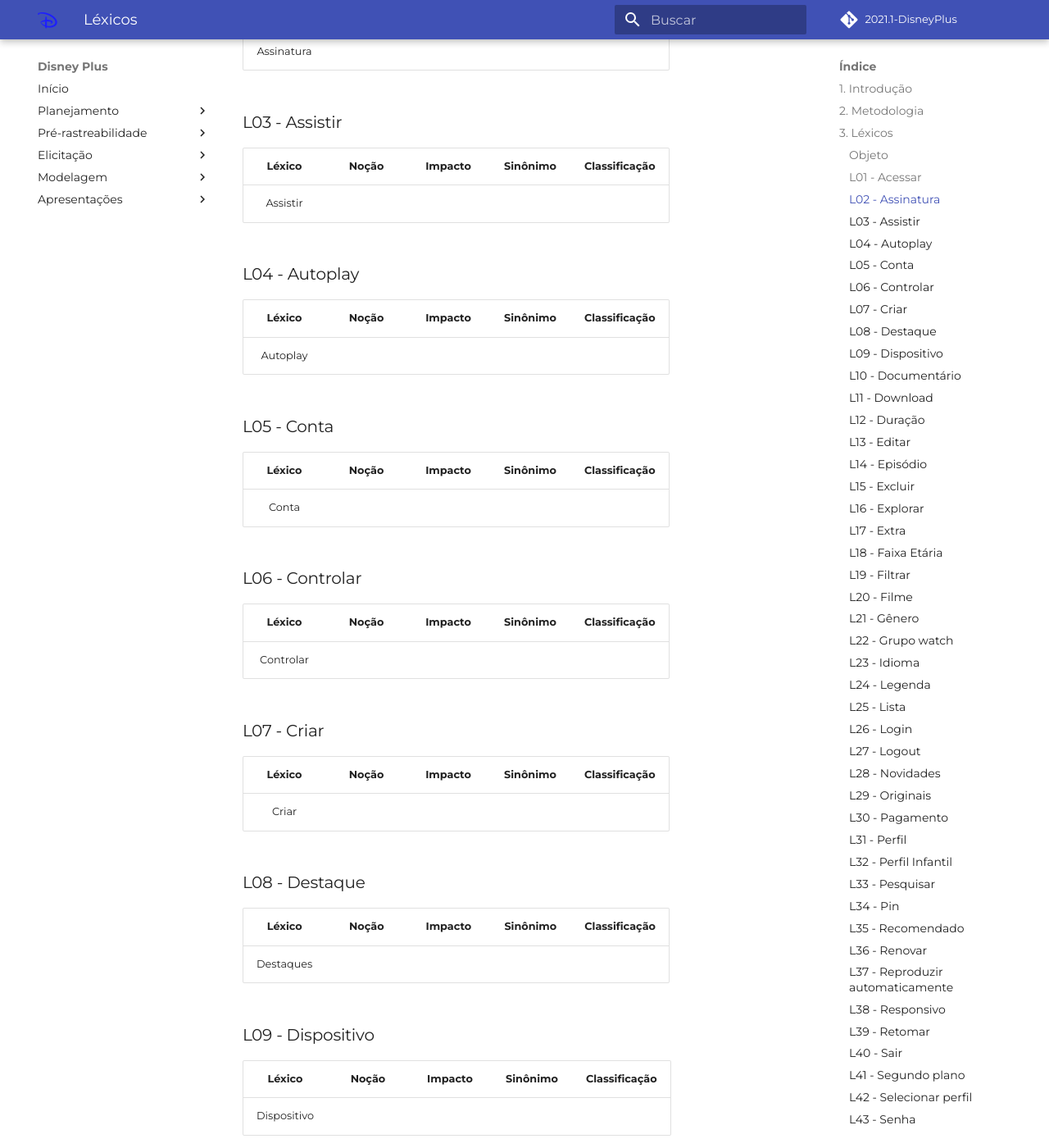
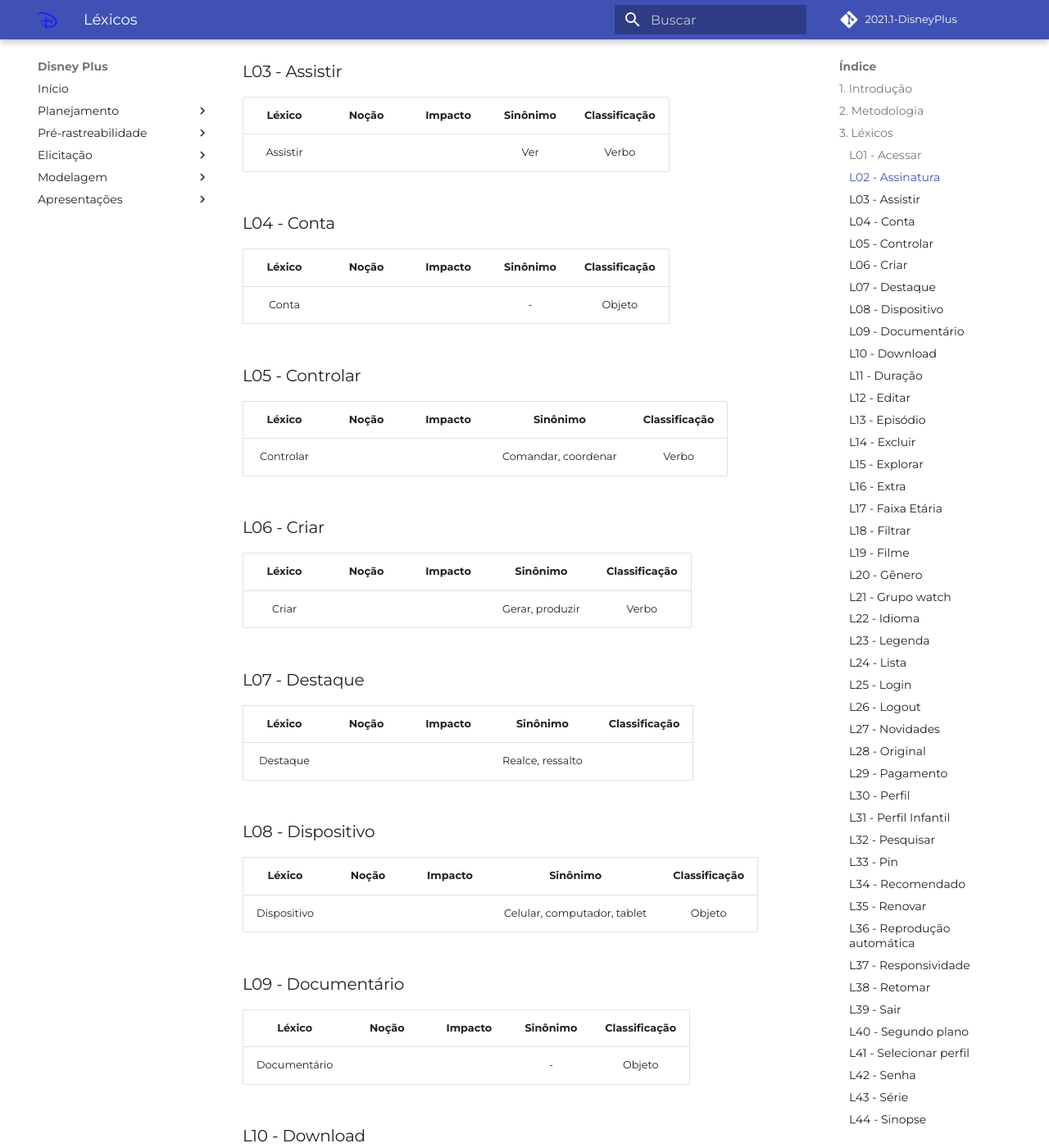
Before and after one commit to Requisitos-de-Software/2021.1-DisneyPlus, an MkDocs documentation site: the page built from docs/modelagem/lexicos.md, in a window 1280 px wide and 1400 px high, scrolled down 680 px. Shown: the whole window at 82% size. Built offline with MkDocs 1.6.1 and Material for MkDocs 9.7.7, drawn with Linux system fonts in a browser that asks for light colours; some web fonts are replaced; comment, search, counter and statistics services are not loaded; some of the changed text lies outside the part shown.

Commit message:
Add synonyms

```diff
--- a/docs/modelagem/lexicos.md
+++ b/docs/modelagem/lexicos.md
@@ -6,325 +6,311 @@
 
 ## 3. Léxicos
 
-### Objeto
-
 ### L01 - Acessar
 
-| Léxico | Noção | Impacto | Sinônimo | Classificação |
-| ------ | ----- | ------- | -------- | ------------- |
-|Acessar |       |         |          |               |
+| Léxico | Noção | Impacto | Sinônimo         | Classificação |
+| ------ | ----- | ------- | --------         | ------------- |
+|Acessar |       |         |Conectar, entrar  | Verbo         |
 
 ### L02 - Assinatura
 
 | Léxico   | Noção | Impacto | Sinônimo | Classificação |
 | ------   | ----- | ------- | -------- | ------------- |
-|Assinatura|       |         |          |               |
+|Assinatura|       |         |Contrato  |               |
 
 ### L03 - Assistir
 
 | Léxico | Noção | Impacto | Sinônimo | Classificação |
 | ------ | ----- | ------- | -------- | ------------- |
-|Assistir|       |         |          |               |
+|Assistir|       |         |Ver       | Verbo         |
 
-### L04 - Autoplay
-
-| Léxico   | Noção | Impacto | Sinônimo | Classificação |
-| -------- | ----- | ------- | -------- | ------------- |
-|Autoplay  |       |         |          |               |
-
-### L05 - Conta
+### L04 - Conta
 
 | Léxico | Noção | Impacto | Sinônimo | Classificação |
 | ------ | ----- | ------- | -------- | ------------- |
-|Conta   |       |         |          |               |
+|Conta   |       |         |-         | Objeto        |
 
-### L06 - Controlar
+### L05 - Controlar
+
+| Léxico  | Noção | Impacto | Sinônimo          | Classificação |
+| ------- | ----- | ------- | --------          | ------------- |
+|Controlar|       |         |Comandar, coordenar| Verbo         |
+
+### L06 - Criar
+
+| Léxico | Noção | Impacto | Sinônimo      | Classificação |
+| ------ | ----- | ------- | --------      | ------------- |
+|Criar   |       |         |Gerar, produzir| Verbo         |
+
+### L07 - Destaque
+
+| Léxico  | Noção | Impacto | Sinônimo       | Classificação |
+| ------  | ----- | ------- | --------       | ------------- |
+|Destaque |       |         |Realce, ressalto|               |
+
+### L08 - Dispositivo
+
+| Léxico    | Noção | Impacto | Sinônimo                  | Classificação |
+| --------- | ----- | ------- | --------                  | ------------- |
+|Dispositivo|       |         |Celular, computador, tablet| Objeto        |
+
+### L09 - Documentário
+
+| Léxico     | Noção | Impacto | Sinônimo | Classificação |
+| ---------- | ----- | ------- | -------- | ------------- |
+|Documentário|       |         |-         | Objeto        |
+
+### L10 - Download
+
+| Léxico | Noção | Impacto | Sinônimo | Classificação |
+| ------ | ----- | ------- | -------- | ------------- |
+|        |       |         |Baixar    | Verbo         |
+
+### L11 - Duração
+
+| Léxico | Noção | Impacto | Sinônimo | Classificação |
+| ------ | ----- | ------- | -------- | ------------- |
+|Duração |       |         |Tempo     |               |
+
+### L12 - Editar
+
+| Léxico | Noção | Impacto | Sinônimo          | Classificação |
+| ------ | ----- | ------- | --------          | ------------- |
+|Editar  |       |         |Personalizar, mudar| Verbo         |
+
+### L13 - Episódio
+
+| Léxico | Noção | Impacto | Sinônimo | Classificação |
+| ------ | ----- | ------- | -------- | ------------- |
+|Episódio|       |         |Capítulo  | Objeto        |
+
+### L14 - Excluir
+
+| Léxico | Noção | Impacto | Sinônimo | Classificação |
+| ------ | ----- | ------- | -------- | ------------- |
+|Excluir |       |         |Deletar   | Verbo         |
+
+### L15 - Explorar
+
+| Léxico | Noção | Impacto | Sinônimo | Classificação |
+| ------ | ----- | ------- | -------- | ------------- |
+|Explorar|       |         |Descobrir | Verbo         |
+
+### L16 - Extra
+
+| Léxico | Noção | Impacto | Sinônimo              | Classificação |
+| ------ | ----- | ------- | --------              | ------------- |
+|Extra   |       |         |Adicional, complementar|               |
+
+### L17 - Faixa Etária
+
+| Léxico     | Noção | Impacto | Sinônimo               | Classificação |
+| ---------- | ----- | ------- | --------               | ------------- |
+|Faixa Etária|       |         |Classificação indicativa|               |
+
+### L18 - Filtrar
+
+| Léxico | Noção | Impacto | Sinônimo | Classificação |
+| ------ | ----- | ------- | -------- | ------------- |
+|Filtrar |       |         |Escolher  | Verbo         |
+
+### L19 - Filme
+
+| Léxico | Noção | Impacto | Sinônimo                            | Classificação |
+| ------ | ----- | ------- | --------                            | ------------- |
+|Filme   |       |         |Vídeo, longa-metragem, curta-metragem| Objeto        |
+
+### L20 - Gênero
+
+| Léxico | Noção | Impacto | Sinônimo           | Classificação |
+| ------ | ----- | ------- | --------           | ------------- |
+|Gênero  |       |         |Categoria, variedade|               |
+
+### L21 - Grupo watch
+
+| Léxico    | Noção | Impacto | Sinônimo | Classificação |
+| --------- | ----- | ------- | -------- | ------------- |
+|Grupo watch|       |         |-         | Objeto        |
+
+### L22 - Idioma
+
+| Léxico | Noção | Impacto | Sinônimo      | Classificação |
+| ------ | ----- | ------- | --------      | ------------- |
+|Idioma  |       |         |Língua, dialeto|               |
+
+### L23 - Legenda
+
+| Léxico | Noção | Impacto | Sinônimo | Classificação |
+| ------ | ----- | ------- | -------- | ------------- |
+|Legenda |       |         |Letreiro  |               |
+
+### L24 - Lista
+
+| Léxico | Noção | Impacto | Sinônimo | Classificação |
+| ------ | ----- | ------- | -------- | ------------- |
+|Lista   |       |         |Listagem  | Objeto        |
+
+### L25 - Login
+
+| Léxico | Noção | Impacto | Sinônimo      | Classificação |
+| ------ | ----- | ------- | --------      | ------------- |
+|Login   |       |         |Entrar, acessar| Verbo         |
+
+### L26 - Logout
+
+| Léxico | Noção | Impacto | Sinônimo | Classificação |
+| ------ | ----- | ------- | -------- | ------------- |
+|Logout  |       |         |Sair      | Verbo         |
+
+### L27 - Novidades
+
+| Léxico  | Noção | Impacto | Sinônimo    | Classificação |
+| ------- | ----- | ------- | --------    | ------------- |
+|Novidades|       |         |Novo, inédito| Objeto        |
+
+### L28 - Original
+
+| Léxico  | Noção | Impacto | Sinônimo          | Classificação |
+| ------- | ----- | ------- | --------          | ------------- |
+|Original |       |         |Originário, próprio| Objeto        |
+
+### L29 - Pagamento
 
 | Léxico  | Noção | Impacto | Sinônimo | Classificação |
 | ------- | ----- | ------- | -------- | ------------- |
-|Controlar|       |         |          |               |
+|Pagamento|       |         |Cobrança  |               |
 
-### L07 - Criar
+### L30 - Perfil
 
 | Léxico | Noção | Impacto | Sinônimo | Classificação |
 | ------ | ----- | ------- | -------- | ------------- |
-|Criar   |       |         |          |               |
+|Perfil  |       |         |-         | Objeto        |
 
-### L08 - Destaque
+### L31 - Perfil Infantil
 
-| Léxico  | Noção | Impacto | Sinônimo | Classificação |
-| ------  | ----- | ------- | -------- | ------------- |
-|Destaques|       |         |          |               |
+| Léxico        | Noção | Impacto | Sinônimo | Classificação |
+| ------------- | ----- | ------- | -------- | ------------- |
+|Perfil Infantil|       |         | -        | Objeto        |
 
-### L09 - Dispositivo
+### L32 - Pesquisar
+
+| Léxico  | Noção | Impacto | Sinônimo       | Classificação |
+| ------- | ----- | ------- | --------       | ------------- |
+|Pesquisar|       |         |Buscar, explorar| Verbo         |
+
+### L33 - Pin
+
+| Léxico | Noção | Impacto | Sinônimo                             | Classificação |
+| ------ | ----- | ------- | --------                             | ------------- |
+|Pin     |       |         |Senha, código de identificação pessoal| Objeto        |
+
+### L34 - Recomendado
 
 | Léxico    | Noção | Impacto | Sinônimo | Classificação |
 | --------- | ----- | ------- | -------- | ------------- |
-|Dispositivo|       |         |          |               |
+|Recomendado|       |         |Sugestão  |               |
 
-### L10 - Documentário
+### L35 - Renovar
 
-| Léxico     | Noção | Impacto | Sinônimo | Classificação |
-| ---------- | ----- | ------- | -------- | ------------- |
-|Documentário|       |         |          |               |
+| Léxico | Noção | Impacto | Sinônimo   | Classificação |
+| ------ | ----- | ------- | --------   | ------------- |
+|Renovar |       |         |Restabelecer| Verbo         |
 
-### L11 - Download
-
-| Léxico | Noção | Impacto | Sinônimo | Classificação |
-| ------ | ----- | ------- | -------- | ------------- |
-|        |       |         |          |               |
-
-### L12 - Duração
-
-| Léxico | Noção | Impacto | Sinônimo | Classificação |
-| ------ | ----- | ------- | -------- | ------------- |
-|Duração |       |         |          |               |
-
-### L13 - Editar
-
-| Léxico | Noção | Impacto | Sinônimo | Classificação |
-| ------ | ----- | ------- | -------- | ------------- |
-|Editar  |       |         |          |               |
-
-### L14 - Episódio
-
-| Léxico | Noção | Impacto | Sinônimo | Classificação |
-| ------ | ----- | ------- | -------- | ------------- |
-|Episódio|       |         |          |               |
-
-### L15 - Excluir
-
-| Léxico | Noção | Impacto | Sinônimo | Classificação |
-| ------ | ----- | ------- | -------- | ------------- |
-|Excluir |       |         |          |               |
-
-### L16 - Explorar
-
-| Léxico | Noção | Impacto | Sinônimo | Classificação |
-| ------ | ----- | ------- | -------- | ------------- |
-|Explorar|       |         |          |               |
-
-### L17 - Extra
-
-| Léxico | Noção | Impacto | Sinônimo | Classificação |
-| ------ | ----- | ------- | -------- | ------------- |
-|Extra   |       |         |          |               |
-
-### L18 - Faixa Etária
-
-| Léxico     | Noção | Impacto | Sinônimo | Classificação |
-| ---------- | ----- | ------- | -------- | ------------- |
-|Faixa Etária|       |         |          |               |
-
-### L19 - Filtrar
-
-| Léxico | Noção | Impacto | Sinônimo | Classificação |
-| ------ | ----- | ------- | -------- | ------------- |
-|Filtrar |       |         |          |               |
-
-### L20 - Filme
-
-| Léxico | Noção | Impacto | Sinônimo | Classificação |
-| ------ | ----- | ------- | -------- | ------------- |
-|Filme   |       |         |          |               |
-
-### L21 - Gênero
-
-| Léxico | Noção | Impacto | Sinônimo | Classificação |
-| ------ | ----- | ------- | -------- | ------------- |
-|Gênero  |       |         |          |               |
-
-### L22 - Grupo watch
-
-| Léxico    | Noção | Impacto | Sinônimo | Classificação |
-| --------- | ----- | ------- | -------- | ------------- |
-|Grupo watch|       |         |          |               |
-
-### L23 - Idioma
-
-| Léxico | Noção | Impacto | Sinônimo | Classificação |
-| ------ | ----- | ------- | -------- | ------------- |
-|Idioma  |       |         |          |               |
-
-### L24 - Legenda
-
-| Léxico | Noção | Impacto | Sinônimo | Classificação |
-| ------ | ----- | ------- | -------- | ------------- |
-|Legenda |       |         |          |               |
-
-### L25 - Lista
-
-| Léxico | Noção | Impacto | Sinônimo | Classificação |
-| ------ | ----- | ------- | -------- | ------------- |
-|Lista   |       |         |          |               |
-
-### L26 - Login
-
-| Léxico | Noção | Impacto | Sinônimo | Classificação |
-| ------ | ----- | ------- | -------- | ------------- |
-|Login   |       |         |          |               |
-
-### L27 - Logout
-
-| Léxico | Noção | Impacto | Sinônimo | Classificação |
-| ------ | ----- | ------- | -------- | ------------- |
-|Logout  |       |         |          |               |
-
-### L28 - Novidades
-
-| Léxico  | Noção | Impacto | Sinônimo | Classificação |
-| ------- | ----- | ------- | -------- | ------------- |
-|Novidades|       |         |          |               |
-
-### L29 - Originais
-
-| Léxico  | Noção | Impacto | Sinônimo | Classificação |
-| ------- | ----- | ------- | -------- | ------------- |
-|Originais|       |         |          |               |
-
-### L30 - Pagamento
-
-| Léxico  | Noção | Impacto | Sinônimo | Classificação |
-| ------- | ----- | ------- | -------- | ------------- |
-|Pagamento|       |         |          |               |
-
-### L31 - Perfil
-
-| Léxico | Noção | Impacto | Sinônimo | Classificação |
-| ------ | ----- | ------- | -------- | ------------- |
-|Perfil  |       |         |          |               |
-
-### L32 - Perfil Infantil
-
-| Léxico        | Noção | Impacto | Sinônimo | Classificação |
-| ------------- | ----- | ------- | -------- | ------------- |
-|Perfil Infantil|       |         |          |               |
-
-### L33 - Pesquisar
-
-| Léxico  | Noção | Impacto | Sinônimo | Classificação |
-| ------- | ----- | ------- | -------- | ------------- |
-|Pesquisar|       |         |          |               |
-
-### L34 - Pin
-
-| Léxico | Noção | Impacto | Sinônimo | Classificação |
-| ------ | ----- | ------- | -------- | ------------- |
-|Pin     |       |         |          |               |
-
-### L35 - Recomendado
-
-| Léxico    | Noção | Impacto | Sinônimo | Classificação |
-| --------- | ----- | ------- | -------- | ------------- |
-|Recomendado|       |         |          |               |
-
-### L36 - Renovar
-
-| Léxico | Noção | Impacto | Sinônimo | Classificação |
-| ------ | ----- | ------- | -------- | ------------- |
-|Renovar |       |         |          |               |
-
-### L37 - Reproduzir automaticamente
+### L36 - Reprodução automática
 
 | Léxico                   | Noção | Impacto | Sinônimo | Classificação |
 | ------                   | ----- | ------- | -------- | ------------- |
 |Reproduzir automaticamente|       |         |          |               |
 
-### L38 - Responsivo
+### L37 - Responsividade
 
-| Léxico   | Noção | Impacto | Sinônimo | Classificação |
-| -------- | ----- | ------- | -------- | ------------- |
-|Responsivo|       |         |          |               |
+| Léxico       | Noção | Impacto | Sinônimo | Classificação |
+| ------------ | ----- | ------- | -------- | ------------- |
+|Responsividade|       |         |-         |               |
 
-### L39 - Retomar
+### L38 - Retomar
+
+| Léxico | Noção | Impacto | Sinônimo            | Classificação |
+| ------ | ----- | ------- | --------            | ------------- |
+|Retomar |       |         |Continuar, prosseguir| Verbo         |
+
+### L39 - Sair
+
+| Léxico | Noção | Impacto | Sinônimo                  | Classificação |
+| ------ | ----- | ------- | --------                  | ------------- |
+|Sair    |       |         |Retirar-se, desvencilhar-se| Verbo         |
+
+### L40 - Segundo plano
+
+| Léxico      | Noção | Impacto | Sinônimo | Classificação |
+| ----------- | ----- | ------- | -------- | ------------- |
+|Segundo plano|       |         |-         |               |
+
+### L41 - Selecionar perfil
+
+| Léxico          | Noção | Impacto | Sinônimo      | Classificação |
+| --------------- | ----- | ------- | --------      | ------------- |
+|Selecionar perfil|       |         |Escolher perfil| Verbo         |
+
+### L42 - Senha
+
+| Léxico | Noção | Impacto | Sinônimo                                    | Classificação |
+| ------ | ----- | ------- | --------                                    | ------------- |
+|Senha   |       |         |Palavra-chave, palavra-passe, chave de acesso| Objeto        |
+
+### L43 - Série
 
 | Léxico | Noção | Impacto | Sinônimo | Classificação |
 | ------ | ----- | ------- | -------- | ------------- |
-|Retomar |       |         |          |               |
+|Série   |       |         |Seriado   | Objeto        |
 
-### L40 - Sair
+### L44 - Sinopse
+
+| Léxico | Noção | Impacto | Sinônimo               | Classificação |
+| ------ | ----- | ------- | --------               | ------------- |
+|Sinopse |       |         |Resenha, resumo, síntese| Objeto        |
+
+### L45 - Streaming
+
+| Léxico  | Noção | Impacto | Sinônimo     | Classificação |
+| ------  | ----- | ------- | --------     | ------------- |
+|Streaming|       |         |Fluxo de mídia| Objeto        |
+
+### L46 - Temporada
+
+| Léxico  | Noção | Impacto | Sinônimo | Classificação |
+| ------- | ----- | ------- | -------- | ------------- |
+|Temporada|       |         |-         | Objeto        |
+
+### L47 - Tendência
+
+| Léxico  | Noção | Impacto | Sinônimo | Classificação |
+| ------  | ----- | ------- | -------- | ------------- |
+|Tendência|       |         |Em alta   |               |
+
+### L48 - Trailer
 
 | Léxico | Noção | Impacto | Sinônimo | Classificação |
 | ------ | ----- | ------- | -------- | ------------- |
-|Sair    |       |         |          |               |
+|Trailer |       |         |          | Objeto        |
 
-### L41 - Segundo plano
+### L49 - Título
 
-| Léxico      | Noção | Impacto | Sinônimo | Classificação |
-| ----------- | ----- | ------- | -------- | ------------- |
-|Segundo plano|       |         |          |               |
+| Léxico | Noção | Impacto | Sinônimo                    | Classificação |
+| ------ | ----- | ------- | --------                    | ------------- |
+|Título  |       |         |Filmes, séries, documentários| Objeto        |
 
-### L42 - Selecionar perfil
+### L50 - Usuário
 
-| Léxico          | Noção | Impacto | Sinônimo | Classificação |
-| --------------- | ----- | ------- | -------- | ------------- |
-|Selecionar perfil|       |         |          |               |
+| Léxico | Noção | Impacto | Sinônimo          | Classificação |
+| ------ | ----- | ------- | --------          | ------------- |
+|Usuário |       |         |Utilizador, cliente| Objeto        |
 
-### L43 - Senha
+### L51 - Visualizar datalhes
 
-| Léxico | Noção | Impacto | Sinônimo | Classificação |
-| ------ | ----- | ------- | -------- | ------------- |
-|Senha   |       |         |          |               |
-
-### L44 - Série
-
-| Léxico | Noção | Impacto | Sinônimo | Classificação |
-| ------ | ----- | ------- | -------- | ------------- |
-|Série   |       |         |          |               |
-
-### L45 - Sinopse
-
-| Léxico | Noção | Impacto | Sinônimo | Classificação |
-| ------ | ----- | ------- | -------- | ------------- |
-|Sinopse |       |         |          |               |
-
-### L46 - Sugestão
-
-| Léxico | Noção | Impacto | Sinônimo | Classificação |
-| ------ | ----- | ------- | -------- | ------------- |
-|Sugestão|       |         |          |               |
-
-### L47 - Stream
-
-| Léxico | Noção | Impacto | Sinônimo | Classificação |
-| ------ | ----- | ------- | -------- | ------------- |
-|Stream  |       |         |          |               |
-
-### L48 - Temporada
-
-| Léxico  | Noção | Impacto | Sinônimo | Classificação |
-| ------- | ----- | ------- | -------- | ------------- |
-|Temporada|       |         |          |               |
-
-### L49 - Tendência
-
-| Léxico  | Noção | Impacto | Sinônimo | Classificação |
-| ------  | ----- | ------- | -------- | ------------- |
-|Tendência|       |         |          |               |
-
-### L50 - Trailer
-
-| Léxico | Noção | Impacto | Sinônimo | Classificação |
-| ------ | ----- | ------- | -------- | ------------- |
-|Trailer |       |         |          |               |
-
-### L51 - Títulos
-
-| Léxico | Noção | Impacto | Sinônimo | Classificação |
-| ------ | ----- | ------- | -------- | ------------- |
-|Títulos |       |         |          |               |
-
-### L52 - Usuário
-
-| Léxico | Noção | Impacto | Sinônimo | Classificação |
-| ------ | ----- | ------- | -------- | ------------- |
-|Usuário |       |         |          |               |
-
-### L53 - Visualizar datalhes
-
-| Léxico            | Noção | Impacto | Sinônimo | Classificação |
-| ------            | ----- | ------- | -------- | ------------- |
-|Visualizar datalhes|       |         |          |               |
+| Léxico            | Noção | Impacto | Sinônimo     | Classificação |
+| ------            | ----- | ------- | --------     | ------------- |
+|Visualizar datalhes|       |         |Olhar detalhes| Verbo         |
 
 
 ## 4. Bibliografia
```
